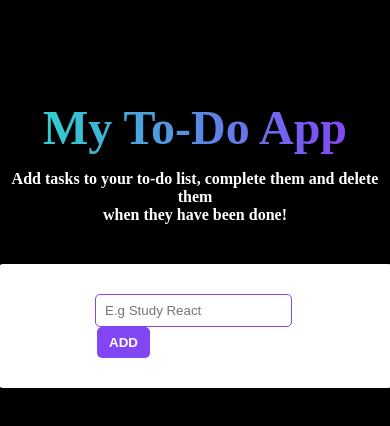
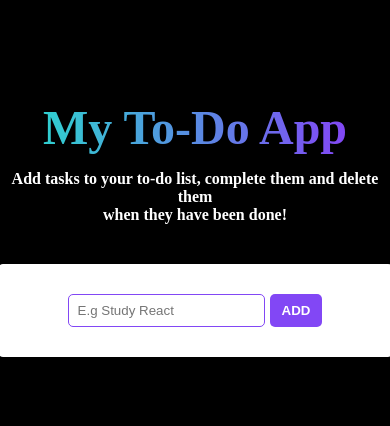
Before and after one commit to pipe1204/todo-app, a React (Create React App) app: page / in a window 390 px wide. Shown: the top 426 px of the page. Built offline with nearby package versions, Linux system fonts and the light colour scheme.

Commit message:
fixed form

```diff
--- a/src/components/TodoApp.jsx
+++ b/src/components/TodoApp.jsx
@@ -88,7 +88,7 @@ const TodoApp = () => {
             <div className="todoWrapperTop">
                 {alert.show && <Alert {...alert} removeAlert={showAlert} list={list}/>}
                 <div className="todoHeader">
-                    <form onSubmit={handleSubmit}>
+                    <form className="todoForm" onSubmit={handleSubmit}>
                         <input type="text" value={name} placeholder="E.g Study React" className="todoInput" onChange={(e) => setName(e.target.value)}/>
                         <button className="addTask">{isEditing ? "Edit" : "Add"}</button>
                     </form>
--- a/src/components/alert.css
+++ b/src/components/alert.css
@@ -22,3 +22,13 @@
     width: 400px;
     text-align: center;
 }
+
+@media screen and (max-width: 540px) {
+    .danger {
+        width: 200px;
+    }
+
+    .success {
+        width: 200px;
+    }
+}
--- a/src/components/todoApp.css
+++ b/src/components/todoApp.css
@@ -124,4 +124,9 @@
         width: 50%;
     }
 
+    .todoForm {
+        width: 90%;
+        display: flex;
+    }
+
 }
```
